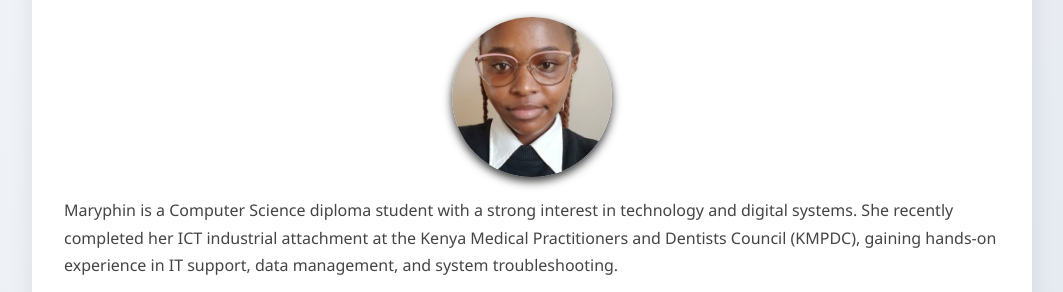
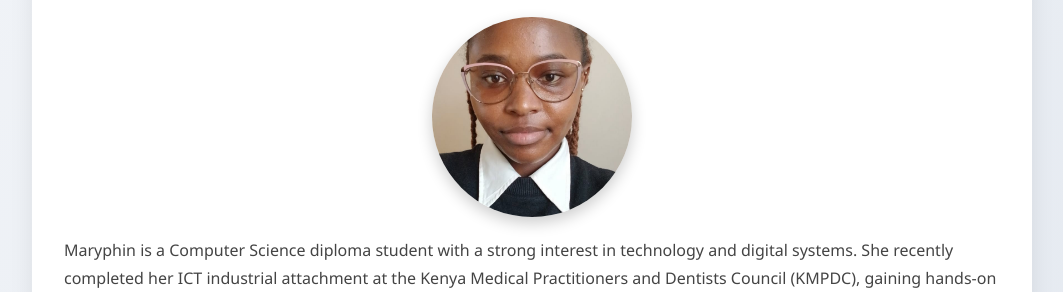
Before and after one commit to Maryphin/Maryphin.github.io, a plain HTML site: page index.html in a window 1280 px wide. Shown: the part 649-941 px from the top of the page, without its empty margins (108-1171 px from the left). Drawn offline with Linux system fonts and the light colour scheme.

Commit message:
Update style.css

```diff
--- a/css/style.css
+++ b/css/style.css
@@ -96,12 +96,12 @@ main p {
   box-shadow: 0 8px 18px rgba(0,0,0,0.1);
 }
 
-/* Profile photo */
 .profile-photo {
-  width: 160px;
-  height: 160px;
+  width: 200px;
+  height: 200px;
   object-fit: cover;
   border-radius: 50%;
   display: block;
   margin: 20px auto;
-  box-shadow: 0 4px 10px
+  box-shadow: 0 6px 15px rgba(0, 0, 0, 0.2);
+}
```
